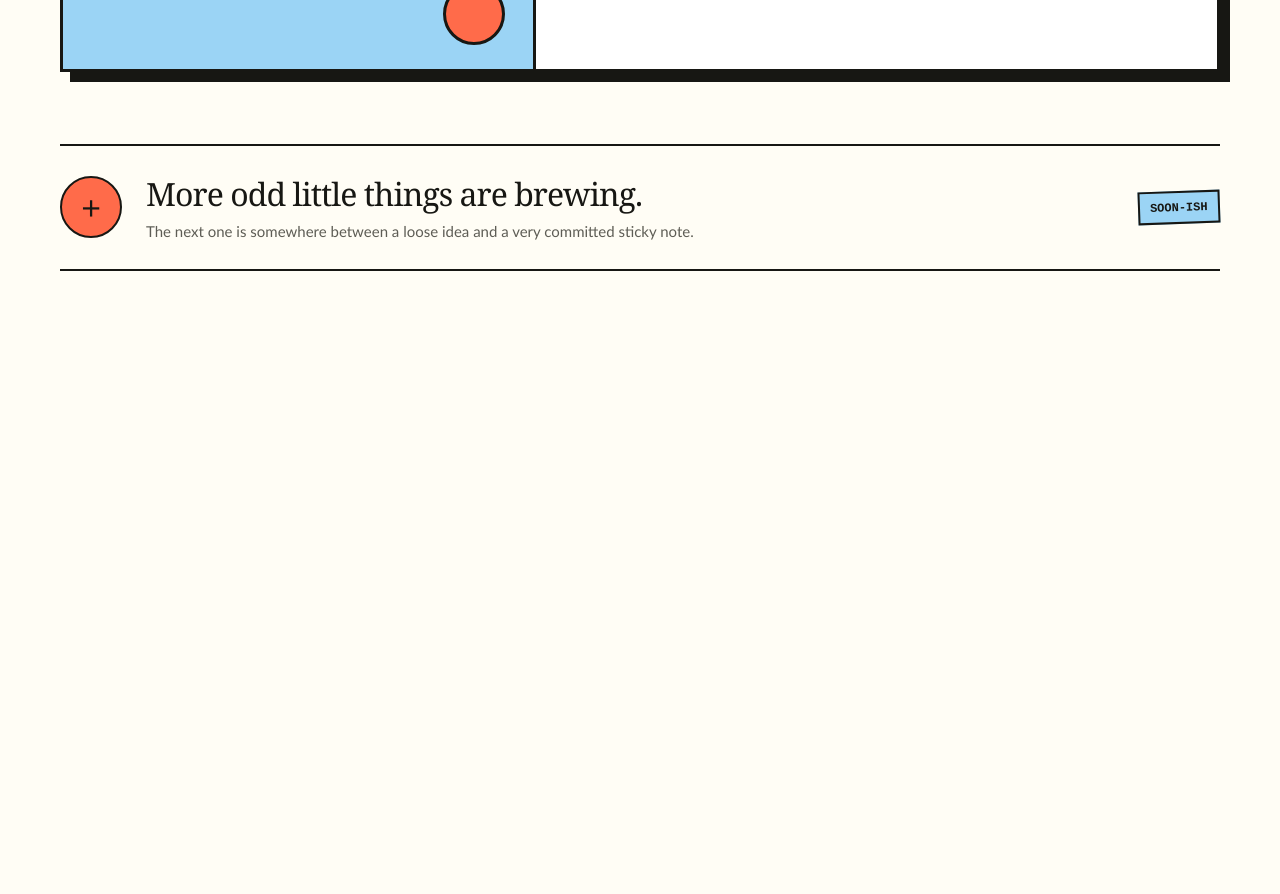
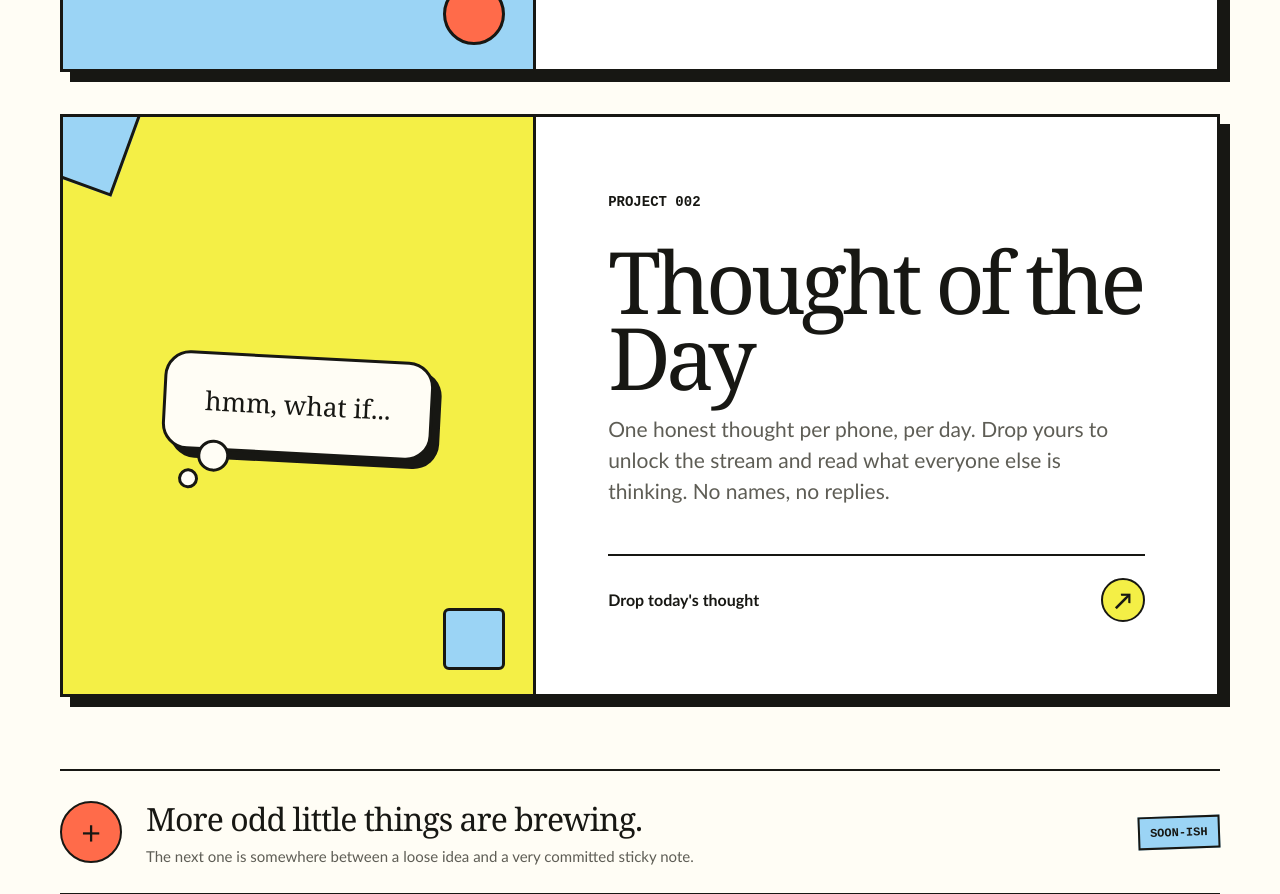
Before and after one commit to iamnottaiiii/ddj, a plain HTML site: page projects/index.html in a window 1280 px wide. Shown: the part 992-1886 px from the top of the page. Before the commit the page ends 1335 px from the top, so only its background shows below. Drawn offline with Linux system fonts and the light colour scheme.

Commit message:
Add Project 002 card to the shelf

```diff
--- a/projects/index.html
+++ b/projects/index.html
@@ -249,6 +249,50 @@
     .scribble.short { width: 67%; }
     .scribble.tiny { width: 42%; }
 
+    .visual.alt { background: var(--yellow); }
+    .visual.alt::before { background: var(--blue); }
+    .visual.alt::after { background: var(--blue); border-radius: 6px; }
+
+    .thought-bubble {
+      position: relative;
+      z-index: 1;
+      width: min(270px, 85%);
+      padding: 30px 26px;
+      background: #fffdf5;
+      color: #171713;
+      border: 3px solid #171713;
+      border-radius: 26px;
+      box-shadow: 8px 8px 0 #171713;
+      transform: rotate(3deg);
+      font-family: Georgia, "Times New Roman", serif;
+      font-size: clamp(20px, 3vw, 26px);
+      line-height: 1.25;
+      text-align: center;
+    }
+
+    .thought-bubble::before,
+    .thought-bubble::after {
+      content: "";
+      position: absolute;
+      background: #fffdf5;
+      border: 3px solid #171713;
+      border-radius: 50%;
+    }
+
+    .thought-bubble::before {
+      width: 26px;
+      height: 26px;
+      left: 34px;
+      bottom: -24px;
+    }
+
+    .thought-bubble::after {
+      width: 14px;
+      height: 14px;
+      left: 16px;
+      bottom: -42px;
+    }
+
     .project-copy {
       display: flex;
       flex-direction: column;
@@ -434,7 +478,7 @@
 
     <section class="intro" aria-labelledby="page-title">
       <h1 id="page-title">The project <em>shelf.</em></h1>
-      <p class="count">1 thing in the wild</p>
+      <p class="count">2 things in the wild</p>
     </section>
 
     <a class="project" href="../excuse-generator/" aria-label="Open the Excuse Generator">
@@ -458,6 +502,21 @@
       </div>
     </a>
 
+    <a class="project" href="../thought-of-the-day/" aria-label="Open Thought of the Day">
+      <div class="visual alt" aria-hidden="true">
+        <div class="thought-bubble">hmm, what if...</div>
+      </div>
+
+      <div class="project-copy">
+        <div>
+          <span class="number">PROJECT 002</span>
+          <h2>Thought of the Day</h2>
+          <p class="description">One honest thought per phone, per day. Drop yours to unlock the stream and read what everyone else is thinking. No names, no replies.</p>
+        </div>
+        <span class="open">Drop today's thought <b aria-hidden="true">↗</b></span>
+      </div>
+    </a>
+
     <section class="soon" aria-labelledby="soon-title">
       <span class="soon-mark" aria-hidden="true">+</span>
       <div>
```
